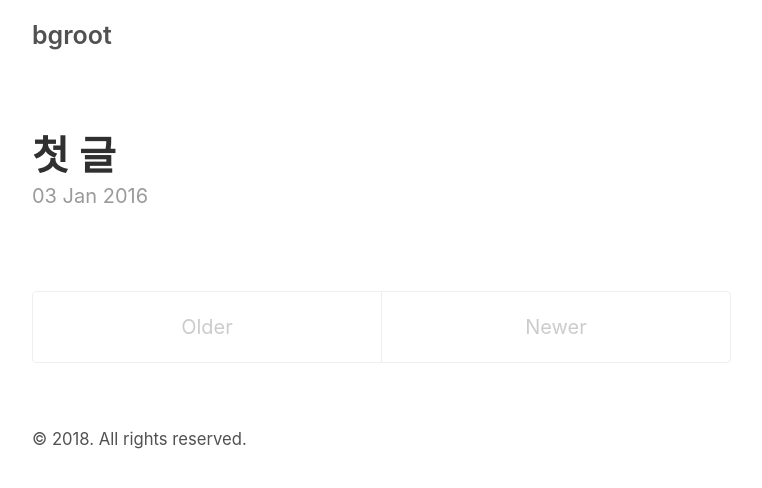
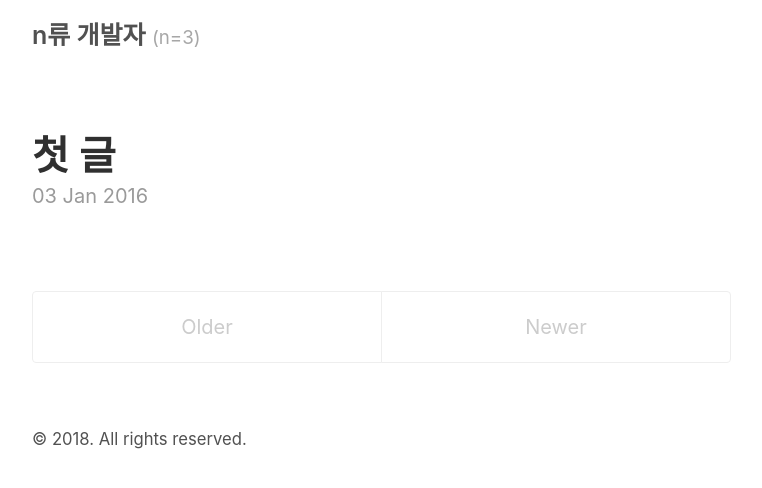
Before and after one commit to bgrooot/bgrooot.github.io, a Jekyll site: the page built from index.html, in a window 1280 px wide. Shown: the top 488 px of the page, without its empty margins (258-1020 px from the left). Built offline with Jekyll 4.4.1, drawn with Linux system fonts in a browser that asks for light colours; the list of posts is cut into pages by our own code.

Commit message:
change config

```diff
--- a/_config.yml
+++ b/_config.yml
@@ -2,8 +2,8 @@
 permalink:           pretty
 
 # Setup
-title:               bgroot
-tagline:
+title:               n류 개발자
+tagline:             (n=3)
 url:                 http://grooot.guthub.io
 paginate:            1
 baseurl:             ""
```
